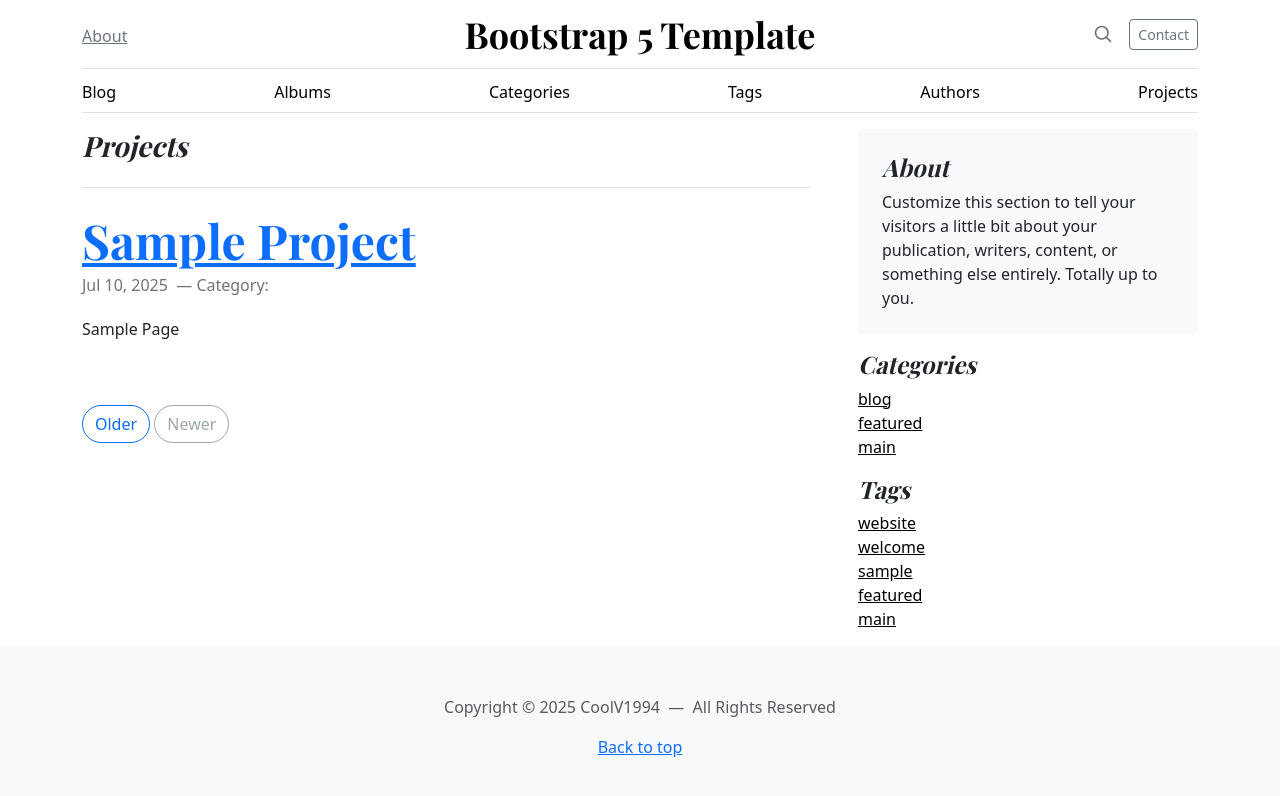
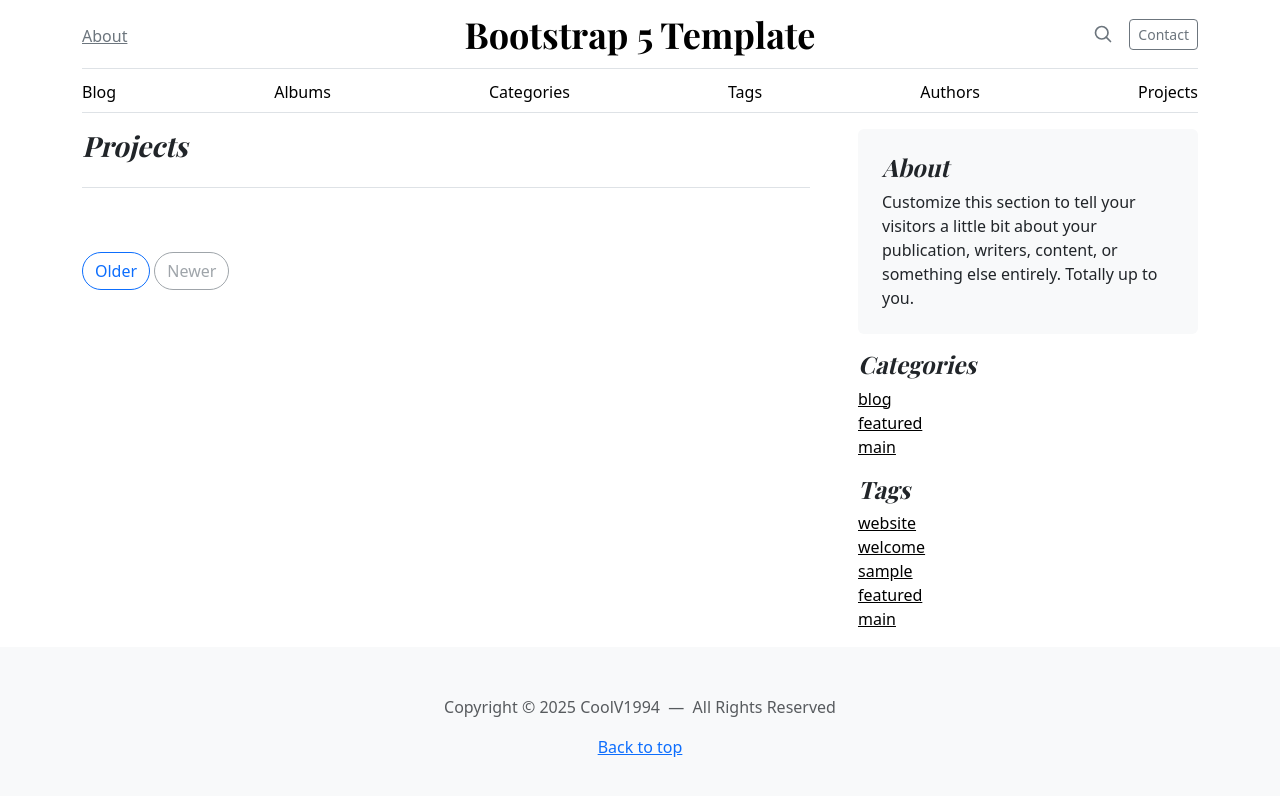
Before and after one commit to CoolV1994/Template-Bootstrap-5, a Jekyll site: the page built from _projects/test.html, in a window 1280 px wide. Shown: the top 796 px of the page. Built offline with Jekyll 4.4.1, drawn with Linux system fonts in a browser that asks for light colours.

Commit message:
Update test.html

```diff
--- a/_projects/test.html
+++ b/_projects/test.html
@@ -19,7 +19,7 @@
 			<h3 class="pb-4 mb-4 fst-italic border-bottom">{{ page.title }}</h3>
 
 <!-- Start Posts -->
-{% for post in site.projects %}
+{% for post in site.{{ page.collection }} %}
 	{% unless post.index %}
 			<article id="{{ post.id | replace: '/', '-' }}" class="blog-post">
 				<h2 class="display-5 link-body-emphasis mb-1"><a href="{{ post.url | prepend: site.baseurl }}">{{ post.title }}</a></h2>
```
